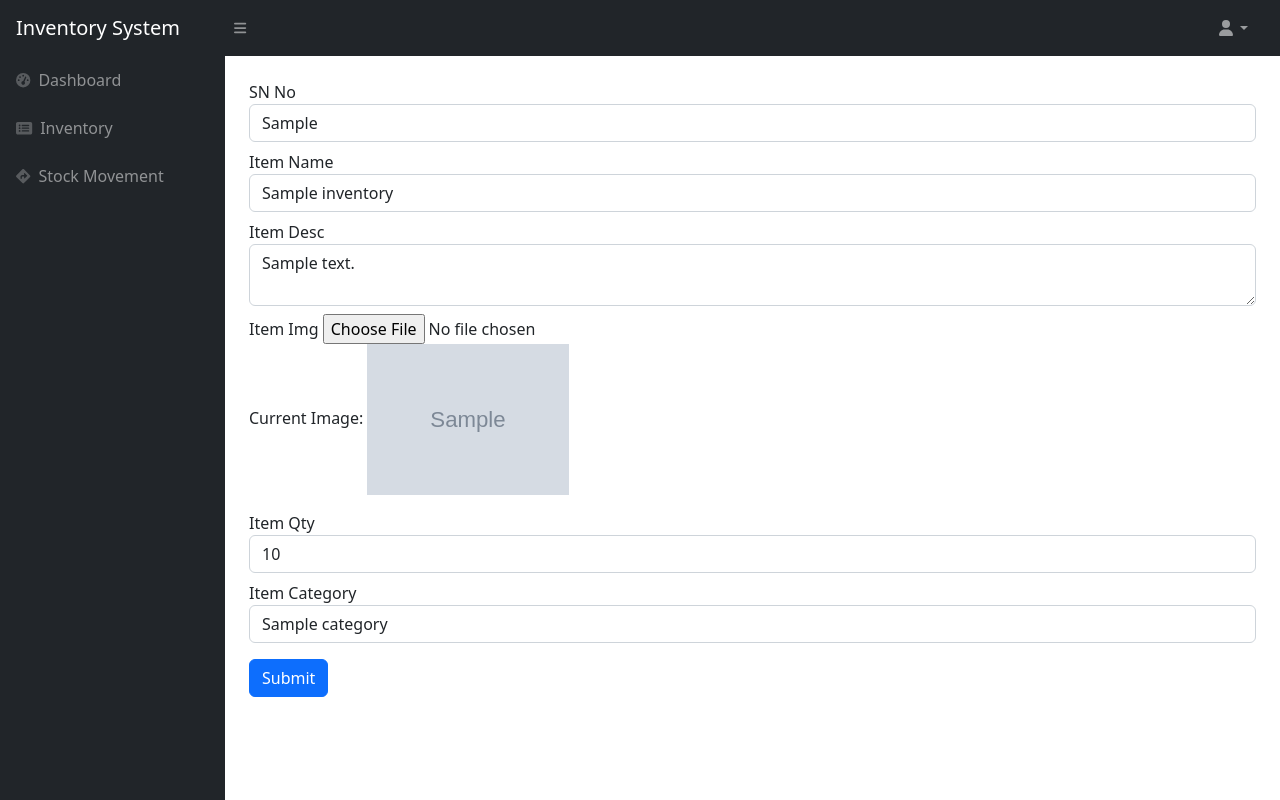
After one commit to AsyraafRazak/inventory-system, a PHP site: page /edit-inventory.php?id=1 in a window 1280 px wide. The commit adds this page. Run offline with PHP 8.4, Linux system fonts and the light colour scheme; tables that the repository leaves empty or names only in its code hold one stand-in row (values such as "Sample post"); grey boxes marked "Sample" are stand-in pictures; some libraries are stand-ins or nearby versions.

Commit message:
edit inventory

```diff
--- /dev/null
+++ b/edit-inventory.php
@@ -0,0 +1,76 @@
+<?php include('layout/header.php'); ?>
+<?php include('db_connection.php');
+
+$query = "SELECT * FROM category";
+$result = mysqli_query($conn, $query);
+
+$inventory_id = $_GET['id'];
+$query_2 = "
+SELECT
+    inventory.id,
+    inventory.sn_no,
+    inventory.item_name,
+    inventory.item_desc,
+    inventory.img,
+    inventory.qty,
+    inventory.created_at,
+    inventory.category_id,
+    category.name As category_name
+FROM
+    inventory
+JOIN
+    category ON inventory.category_id = category.id
+WHERE inventory.id=" . $inventory_id . ";";
+
+$result_2 = mysqli_query($conn, $query_2);
+$inventory_data = mysqli_fetch_assoc($result_2);
+?>
+<div id="layoutSidenav_content">
+    <main>
+        <div class="container-fluid px-4">
+
+            <form class="mt-4" method="POST" action="submit_inventory.php" enctype="multipart/form-data">
+                <div class="form-group mt-2">
+                    <label for="sn No">SN No</label>
+                    <input type="text" class="form-control" id="snNo" name="sn_no" placeholder="Enter SN no of Item"
+                    value="<?php echo htmlspecialchars($inventory_data['sn_no']); ?>" required>
+                </div>
+                <div class="form-group mt-2">
+                    <label for="itemName">Item Name</label>
+                    <input type="text" class="form-control" id="itemName" name="item_name" placeholder="Enter item name"
+                    value="<?php echo htmlspecialchars($inventory_data['item_name']); ?>" required>
+                </div>
+                <div class="form-group mt-2">
+                    <label for="itemDesc">Item Desc</label>
+                    <textarea class="form-control" id="itemDesc" name="item_desc"><?php echo htmlspecialchars($inventory_data['item_desc']); ?></textarea>
+                </div>
+                <div class="form-group mt-2">
+                    <label for="img">Item Img</label>
+                    <input type="file" id="img" name="img" accept="image/*">
+                    <p>Current Image: <img src="<?php echo htmlspecialchars($inventory_data['img']); ?>" alt="img" width="20%"></p>
+                </div>
+                <div class="form-group mt-2">
+                    <label for="qty">Item Qty</label>
+                    <input type="number" class="form-control" id="qty" name="qty" placeholder="Enter item qty"
+                    value="<?php echo htmlspecialchars($inventory_data['qty']); ?>" required>
+                </div>
+                <div class="form-group mt-2">
+                    <label for="category">Item Category</label>
+                    <select name="category_id" class="form-control" required>
+                        <option value="<?php echo htmlspecialchars($inventory_data['category_id']); ?>"><?php echo htmlspecialchars($inventory_data['category_name']); ?></option>
+                        <?php
+                        while ($row = mysqli_fetch_assoc($result)) {
+                            $selected = ($inventory_data['category_id'] == $row['id']) ? 'selected' : '';
+                            echo '<option value="' . $row['id'] . '" ' . $selected . '>' . htmlspecialchars($row['name']) . '</option>';
+                        }
+                        ?>
+                    </select>
+                </div>
+
+                <button type="submit" class="btn btn-primary mt-3">Submit</button>
+            </form>
+
+        </div>
+    </main>
+</div>
+<?php include('layout/footer.php');
--- a/inventory.php
+++ b/inventory.php
@@ -80,7 +80,7 @@ $result = mysqli_query($conn, $query);
                                             <td><?php echo $r['qty']; ?></td>
                                             <td><?php echo $r['created_at']; ?></td>
                                             <td>
-                                                <a href="" class="btn btn-warning">Edit</a>
+                                                <a href="/inventory-system/edit-inventory.php?id=<?php echo $r['id'];?>" class="btn btn-warning">Edit</a>
                                                 <a href="" class="btn btn-danger">Edit</a>
                                             </td>
                                         </tr>
```
